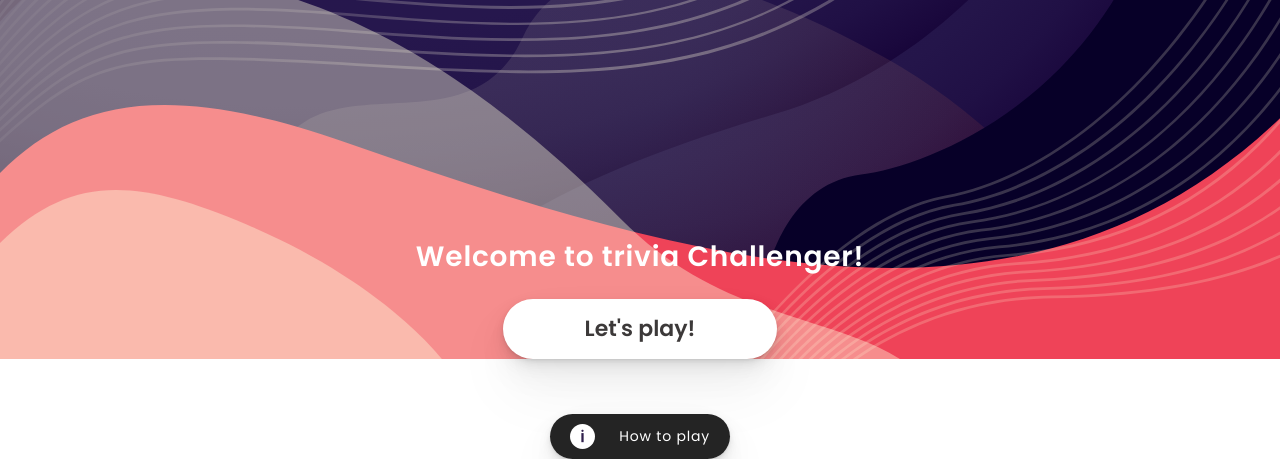
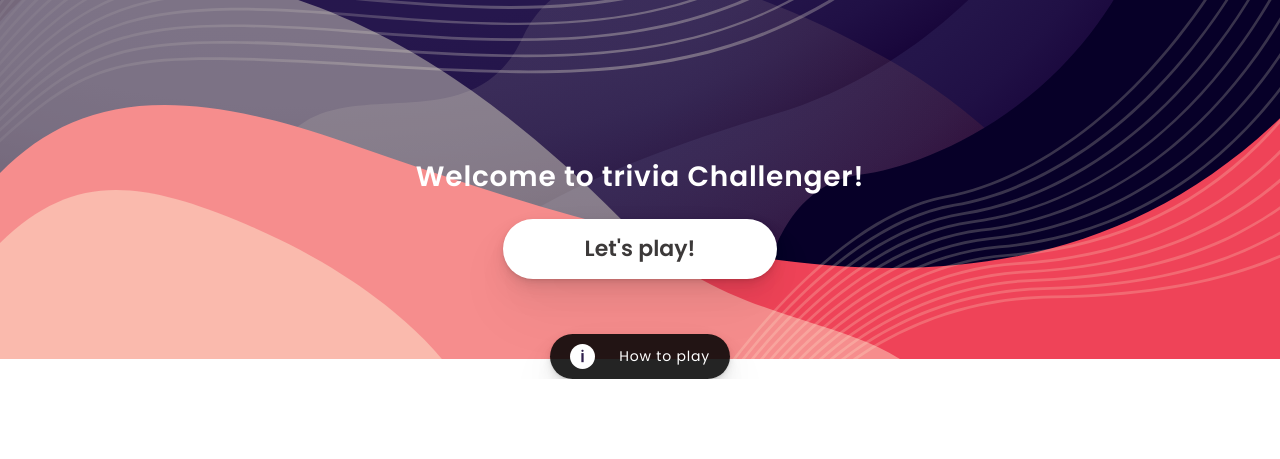
Before and after one commit to MatthiasX86/triviaChallenge, a Gatsby site: page / in a window 1280 px wide. Shown: the part 441-900 px from the top of the page. After the commit the page ends 820 px from the top, so only its background shows below. Built offline with nearby package versions, Linux system fonts and the light colour scheme; Gatsby itself is replaced by a stand-in of ours; no server answers.

Commit message:
modified layout padding

```diff
--- a/src/layout/layout.tsx
+++ b/src/layout/layout.tsx
@@ -13,7 +13,7 @@ const Main = styled.main`
   background-size: cover;
   height: 100vh;
   width: 100vw;
-  padding: 200px 0px;
+  padding: 120px 0px;
 `
 
 const Layout: FunctionComponent = ({ children }) => {
```
Also changed, not shown: 1 other file.
